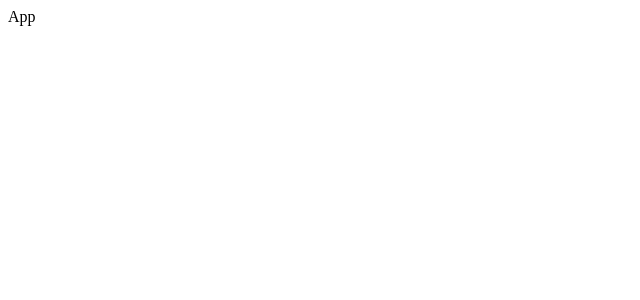
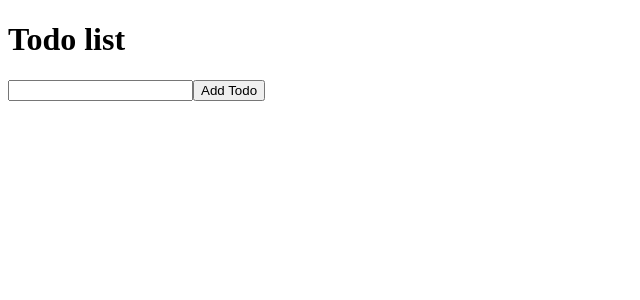
Before and after one commit to sanjsanj/react-my-todo-list, a React (Create React App) app: page / in a window 1280 px wide. Shown: the top 300 px of the page, without its empty margins (0-640 px from the left). Built offline with nearby package versions, Linux system fonts and the light colour scheme.

Commit message:
Can add and display todos

```diff
--- a/package.json
+++ b/package.json
@@ -3,8 +3,11 @@
   "version": "0.1.0",
   "private": true,
   "dependencies": {
+    "prop-types": "^15.5.10",
     "react": "^15.6.1",
-    "react-dom": "^15.6.1"
+    "react-dom": "^15.6.1",
+    "react-redux": "^5.0.5",
+    "redux": "^3.7.0"
   },
   "devDependencies": {
     "chai": "^4.0.2",
--- a/src/App.js
+++ b/src/App.js
@@ -1,7 +1,35 @@
 import React from 'react';
+import { connect } from 'react-redux';
+import PropTypes from 'prop-types';
+import AddTodo from './components/addTodo/';
+import TodoList from './components/todoList';
 
-export default () => (
+import { actions } from './actions/';
+
+const App = ({ submitTodo, todos }) => (
   <div>
-    App
+    <h1>Todo list</h1>
+    <AddTodo
+      submitTodo={submitTodo}
+    />
+    <TodoList
+      todos={todos}
+    />
   </div>
 );
+
+App.propTypes = {
+  submitTodo: PropTypes.func.isRequired,
+};
+
+const mapStateToProps = state => state.todoListApp;
+
+const mapDispatchToProps = dispatch => ({
+  submitTodo: (event) => {
+    if (event) {
+      dispatch(actions.submitTodo(event));
+    }
+  },
+});
+
+export default connect(mapStateToProps, mapDispatchToProps)(App);
--- /dev/null
+++ b/src/actions/index.js
@@ -0,0 +1,13 @@
+import types from '../constants/';
+
+let todoId = 0;
+
+export const actions = {
+  submitTodo(text) {
+    return {
+      type: types.SUBMIT_TODO,
+      id: todoId += 1,
+      text,
+    };
+  },
+};
--- /dev/null
+++ b/src/components/addTodo/index.js
@@ -0,0 +1,37 @@
+import React from 'react';
+import PropTypes from 'prop-types';
+
+const AddTodo = ({ submitTodo }) => {
+  let input;
+
+  return (
+    <div>
+      <form
+        onSubmit={(event) => {
+          event.preventDefault();
+          submitTodo(input.value);
+          input.value = '';
+        }}
+      >
+        <input
+          className="todo-input"
+          ref={(element) => {
+            input = element;
+          }}
+        />
+        <button
+          type="submit"
+          className="todo-submit"
+        >
+          Add Todo
+        </button>
+      </form>
+    </div>
+  );
+};
+
+AddTodo.propTypes = {
+  submitTodo: PropTypes.func.isRequired,
+};
+
+export default AddTodo;
--- /dev/null
+++ b/src/components/todoList/index.js
@@ -0,0 +1,19 @@
+import React from 'react';
+
+const TodoList = ({ todos }) => {
+  const todoItems = todos.map(todo => (
+    <li
+      key={todo.id}
+    >
+      {todo.text}
+    </li>
+  ));
+
+  return (
+    <ul>
+      {todoItems}
+    </ul>
+  );
+};
+
+export default TodoList;
--- /dev/null
+++ b/src/constants/index.js
@@ -0,0 +1,3 @@
+export default {
+  SUBMIT_TODO: 'SUBMIT_TODO',
+};
--- a/src/index.js
+++ b/src/index.js
@@ -1,7 +1,15 @@
 import React from 'react';
 import ReactDOM from 'react-dom';
+import { Provider } from 'react-redux';
 import App from './App';
 import registerServiceWorker from './registerServiceWorker';
+import store from './store';
 
-ReactDOM.render(<App />, document.getElementById('root'));
+ReactDOM.render(
+  <Provider store={store}>
+    <App />
+  </Provider>,
+  document.getElementById('root'),
+);
+
 registerServiceWorker();
--- /dev/null
+++ b/src/reducers/index.js
@@ -0,0 +1,24 @@
+// import { types } from '../actions/';
+import constant from '../constants/';
+
+const initialState = {
+  todos: [],
+};
+
+export default function (state = initialState, action) {
+  switch (action.type) {
+    case constant.SUBMIT_TODO:
+      return {
+        ...state,
+        todos: [
+          ...state.todos,
+          {
+            id: action.id,
+            text: action.text,
+          },
+        ],
+      };
+    default:
+      return state;
+  }
+}
--- /dev/null
+++ b/src/store.js
@@ -0,0 +1,8 @@
+import { combineReducers, createStore } from 'redux';
+import todoListApp from './reducers/';
+
+const reducers = combineReducers({
+  todoListApp,
+});
+
+export default createStore(reducers);
```
Also changed, not shown: errorShots/ERROR_chrome_2017-06-18T16-23-51.408Z.png (deleted), 1 other file (tests, documents, lock files or other folders).
